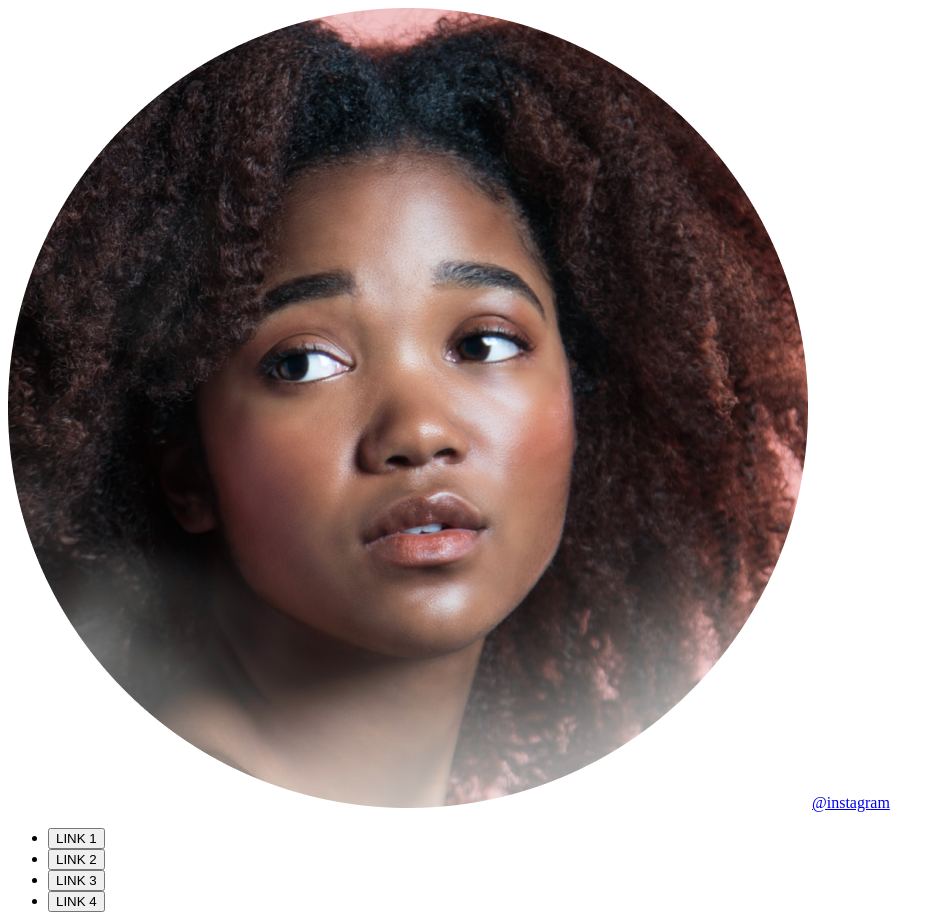
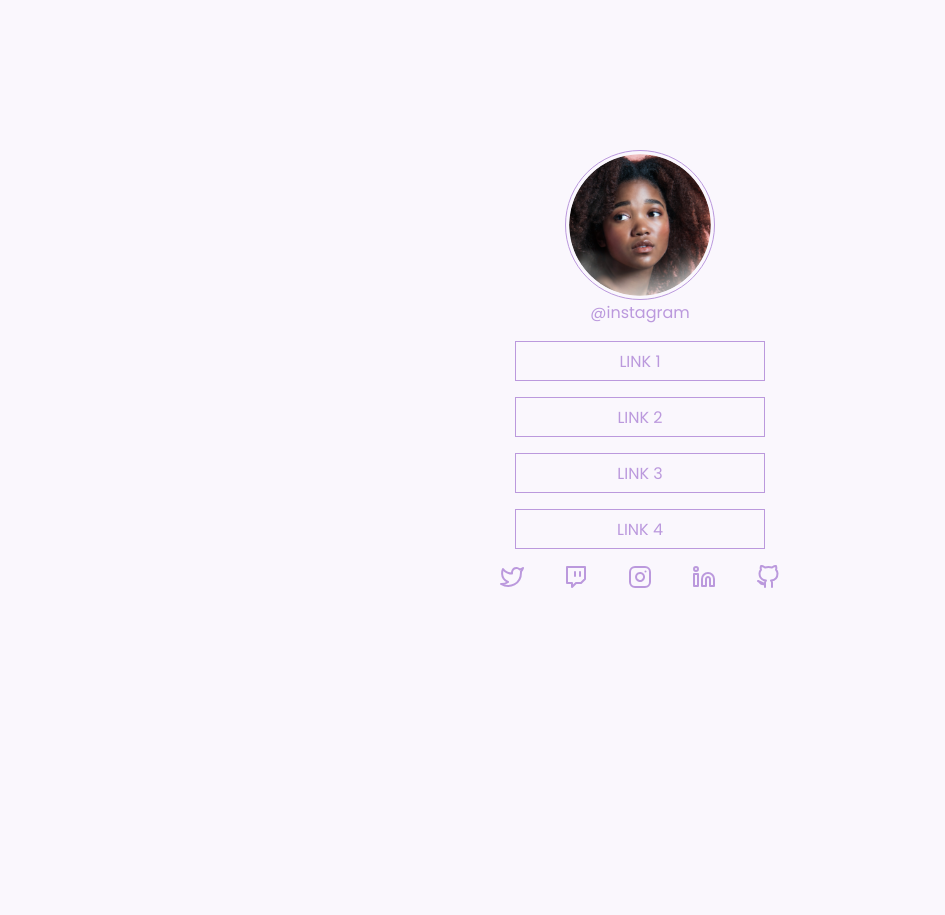
Before and after one commit to andrealvescorreia/desafio-rocketseat-social-tree, a plain HTML site: page index.html in a window 1280 px wide. Shown: the top 915 px of the page, without its empty margins (0-945 px from the left). After the commit the page ends 800 px from the top, so only its background shows below. Drawn offline with Linux system fonts and the light colour scheme.

Commit message:
semi finished

```diff
--- a/index.html
+++ b/index.html
@@ -5,56 +5,70 @@
     <meta http-equiv="X-UA-Compatible" content="IE=edge">
     <meta name="viewport" content="width=device-width, initial-scale=1.0">
     <title>Document</title>
+
+
+    <link rel="stylesheet" href="style.css">
+
+    <link rel="preconnect" href="https://fonts.googleapis.com">
+    <link rel="preconnect" href="https://fonts.gstatic.com" crossorigin>
+    <link href="https://fonts.googleapis.com/css2?family=Poppins&display=swap" rel="stylesheet">
+
 </head>
 <body>
     <main class="content">
-        <img class = "conteudo-primario-imagem" src="assets/foto.png" alt="Rosto da pessoa do portfolio">
+
+        <div class="container-foto">
+
+            <img class = "conteudo-primario-foto" src="assets/foto.png" alt="Rosto da pessoa do portfolio">
+        </div>
 
         <a href="https://www.instagram.com/" class="instagram" >
         @instagram</a>
+        <div class ="container">
 
-        <ul id="links">
+            <ul class="links">
                 <li>
-                <button>LINK 1</button>
+                    <a class="links-link" href="link.com">LINK 1</a>
                 </li>
                 <li>
-                <button>LINK 2</button>
+                    <a class="links-link" href="link.com">LINK 2</a>
                 </li>
                 <li>
-                <button>LINK 3</button>
+                    <a class="links-link" href="link.com">LINK 3</a>
                 </li>
                 <li>
-                <button>LINK 4</button>
+                    <a class="links-link" href="link.com">LINK 4</a>
                 </li>
             </ul>
+        </div>
 
 
 
-        <ul id="socialLinks">
-            <li class="twitter">
+        <ul class="socialLinks">
+            <li class="socialLinks-twitter">
                 <a href="https://google.com"                target = "_blank">
                 <img src="assets/twitter.svg" alt="Logo Twitter">
                 </a>
             </li>
-            <li class="twitch">
+            <li class="socialLinks-twitch">
                 <a href="https://google.com"                target = "_blank">
                 <img src="assets/twitch.svg" alt="Logo twitch">
                 </a>
             </li>
 
 
-            <li class="instagram">
+            <li class="socialLinks-instagram">
                 <a href=""  target = "_blank">
                 <img src="assets/instagram.svg" alt="Logo instagram">
                 </a>
             </li>
 
-            <li class="linkedin">
+            <li class="socialLinks-linkedin">
                 <a href="" target = "_blank">
                 <img src="assets/linkedin.svg" alt="Logo linkedin">
                 </a>
             </li>
-            <li class="github">
+            <li class="socialLinks-github">
                 <a href="" target = "_blank">
                 <img src="assets/github.svg" alt="Logo github">
                 </a>
--- a/style.css
+++ b/style.css
@@ -0,0 +1,79 @@
+* {/* Reset CSS. */
+    margin: 0;/* margem: distância "para fora" em um elemento. */
+    padding: 0;/* preenchimento: distância "para dentro" em um elemento. */
+    box-sizing: border-box; /**/
+    text-decoration: none;/* sem decorações*/
+
+}
+
+
+:root {
+    --body-bg-color: #FAF7FD;
+    --purple: #BB99DD;
+}
+
+body{
+    background-color: var(--body-bg-color);
+
+}
+
+
+html,body{
+    /*height: 100%;*/
+    font-family: 'Poppins', sans-serif;
+    -webkit-font-smoothing: antialiased;
+}
+
+
+
+
+.conteudo-primario-foto{
+    margin-top:150px;
+    height: 150px;
+    padding: 0.2rem;
+    border-radius: 100%;
+    border: 0.1rem solid var(--purple);
+    display:block;
+    margin-left: auto;
+    margin-right: auto;
+
+}
+
+
+
+.instagram{
+    display: block;
+    text-align: center;
+    color: var(--purple);
+}
+
+div.container {
+    text-align: center;
+}
+
+ul.links{
+    display: inline-block;
+    text-align: left;
+    list-style: none;
+
+}
+
+
+.links-link{
+    display: flex;
+    align-items: center;
+    justify-content: center;
+    margin: 1rem;
+    width: 250px;
+    height: 40px;
+    border: 0.1rem solid var(--purple);
+    color: var(--purple);
+}
+
+ul.socialLinks{
+    margin: 0;
+    display: flex;
+    justify-content: center;
+    list-style: none;
+    gap: 2.5rem;
+}
```
Lines whose indentation alone changed are shown as unchanged.
